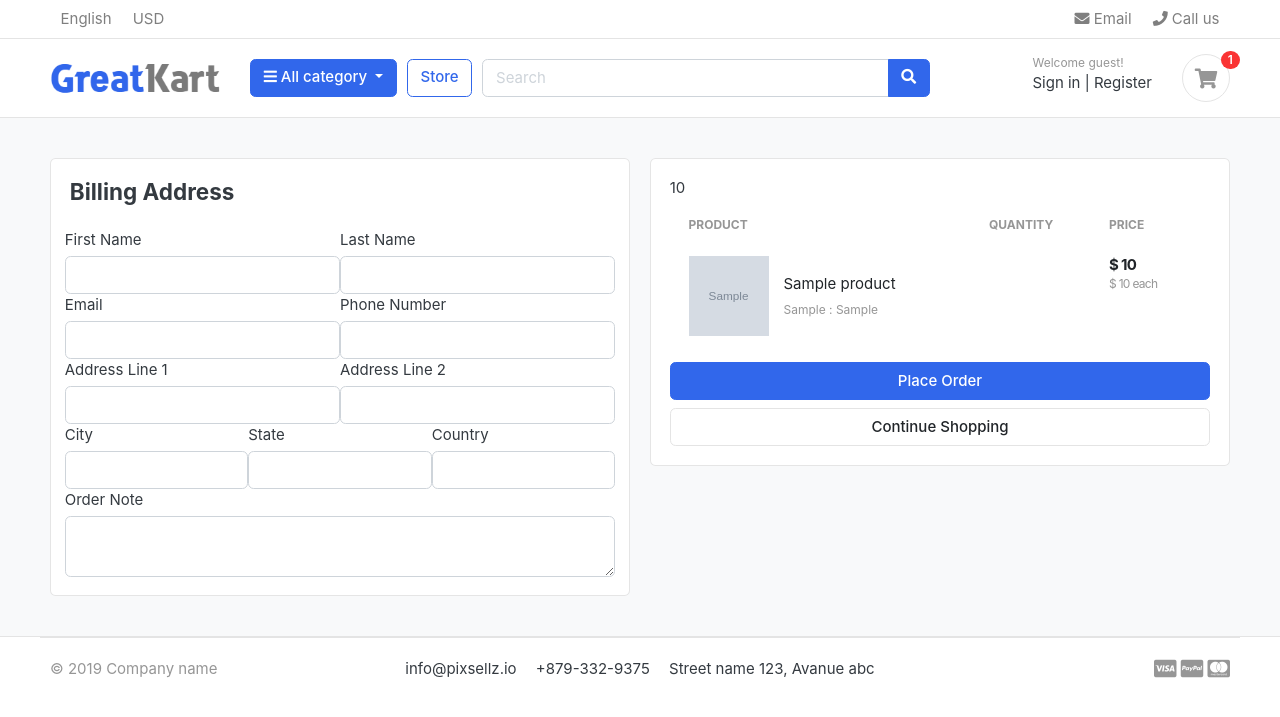
After one commit to AbdElMegeed-7/Full-Online-Store-, a Django app: template templates/store/checkout.html in a window 1280 px wide. The commit adds this page. Shown: the top 717 px of the page. Run offline with Django 3.2, Linux system fonts and the light colour scheme; the template is opened without the code that fills it: most values are stand-ins (such as "Sample title", 1, 10 or a date in 2020); grey boxes marked "Sample" are stand-in pictures; some libraries are stand-ins or nearby versions; some web fonts are replaced.

Commit message:
___Checkout Page Design

```diff
--- a/carts/urls.py
+++ b/carts/urls.py
@@ -7,4 +7,7 @@ urlpatterns = [
     path('add_cart/<int:product_id>/', views.add_cart, name='add_cart'),
     path('remove/<int:product_id>/<int:cart_item_id>/', views.remove_cart, name='remove_cart'),
     path('remove_cart_item/<int:product_id>/<int:cart_item_id>/', views.remove_cart_item, name='remove_cart_item'),
+
+    path('checkout/', views.checkout, name='checkout'),
+
 ]
--- a/templates/store/cart.html
+++ b/templates/store/cart.html
@@ -105,9 +105,9 @@
         </dl>
         <hr>
         <p class="text-center mb-3">
-          <img src="./images/misc/payments.png" height="26">
+          <img src="{% static './images/misc/payments.png' %}" height="26">
         </p>
-        <a href="./place-order.html" class="btn btn-primary btn-block"> Checkout </a>
+        <a href="{% url 'checkout' %}" class="btn btn-primary btn-block"> Checkout </a>
         <a href="{% url 'store' %}" class="btn btn-light btn-block">Continue Shopping</a>
       </div> <!-- card-body.// -->
       </div> <!-- card.// -->
--- /dev/null
+++ b/templates/store/checkout.html
@@ -0,0 +1,132 @@
+{% extends 'base.html' %}
+{% load static %}
+
+{% block content %}
+
+
+<section class="section-content padding-y bg">
+  <div class="container">
+
+  <!-- ============================ COMPONENT 1 ================================= -->
+
+  <div class="row">
+      <aside class="col-lg-6">
+      <div class="card">
+          <div class="card-body">
+            <h4 class="card-title mb-4">Billing Address</h4>
+            <form action="" method="POST">
+              <div class="form-row">
+                <div class="col form-row">
+                  <label for="">First Name</label>
+                  <input type="text" name="first_name" class="form-control" required>
+                </div>
+                <div class="col form-row">
+                  <label for="">Last Name</label>
+                  <input type="text" name="last_name" class="form-control" required>
+                </div>
+              </div>
+              <div class="form-row">
+                <div class="col form-row">
+                  <label for="">Email</label>
+                  <input type="text" name="email" class="form-control" required>
+                </div>
+                <div class="col form-row">
+                  <label for="">Phone Number</label>
+                  <input type="text" name="email" class="form-control" required>
+                </div>
+              </div>
+              <div class="form-row">
+                <div class="col form-row">
+                  <label for="">Address Line 1</label>
+                  <input type="text" name="address_line_1" class="form-control" required>
+                </div>
+                <div class="col form-row">
+                  <label for="">Address Line 2</label>
+                  <input type="text" name="address_line_2" class="form-control" required>
+                </div>
+              </div>
+              <div class="form-row">
+                <div class="col form-row">
+                  <label for="">City</label>
+                  <input type="text" name="city" class="form-control" required>
+                </div>
+                <div class="col form-row">
+                  <label for="">State</label>
+                  <input type="text" name="state" class="form-control" required>
+                </div>
+                <div class="col form-row">
+                  <label for="">Country</label>
+                  <input type="text" name="country" class="form-control" required>
+                </div>
+              </div>
+              <div class="form-row">
+                <label for="">Order Note</label>
+                <textarea name="order_note" rows="2" class="form-control"></textarea>
+              </div>
+            </form>
+          </div>
+      </div> <!-- card.// -->
+      </aside> <!-- col.// -->
+
+    <aside class="col-lg-6">
+      <div class="card">
+      <div class="card-body">
+        <table class="table table-borderless table-shopping-cart">
+          <thead class="text-muted">
+          <tr class="small text-uppercase">
+            <th scope="col">Product</th>
+            <th scope="col" width="120">Quantity</th>
+            <th scope="col" width="120">Price</th>
+          </tr>
+          </thead>
+
+      <tbody>
+          {% for cart_item in cart_items %}
+            <tr>
+              <td>
+                <figure class="itemside align-items-center">
+                  <div class="aside"><img src="{{ cart_item.product.images.url }}" class="img-sm"></div>
+                  <figcaption class="info">
+                    <a href="{{ cart_item.product.get_url }}" class="title text-dark">{{ cart_item.product.product_name }}</a>
+                    <p class="text-muted small">
+                      {% if cart_item.variation.all %}
+                        {% for item in cart_item.variation.all %}
+                          {{ item.variation_category | capfirst }} : {{ item.variation_value | capfirst }}
+                        {% endfor %}
+                      {% endif %}
+                    </p>
+                  </figcaption>
+                </figure>
+              </td>
+              <td>
+
+              </td>
+                <label for="">{{ cart_item.quantity}} </label>
+              <td>
+                <div class="price-wrap">
+                  <var class="price">$ {{ cart_item.sub_total }}</var>
+                  <small class="text-muted"> $ {{ cart_item.product.price }}  each </small>
+                </div> <!-- price-wrap .// -->
+              </td>
+            </tr>
+          {% endfor %}
+          </tbody>
+        </table>
+        <a href="./place-order.html" class="btn btn-primary btn-block"> Place Order </a>
+        <a href="{% url 'store' %}" class="btn btn-light btn-block">Continue Shopping</a>
+      </div> <!-- card-body.// -->
+      </div> <!-- card.// -->
+
+  </aside> <!-- col.// -->
+
+
+  </div> <!-- row.// -->
+  <!-- ============================ COMPONENT 1 END .// ================================= -->
+
+
+  </div> <!-- container .//  -->
+</section>
+<!-- ========================= SECTION CONTENT END// ========================= -->
+
+
+{% endblock %}
```
Also changed, not shown: carts/views.py (+14 -6 lines).
